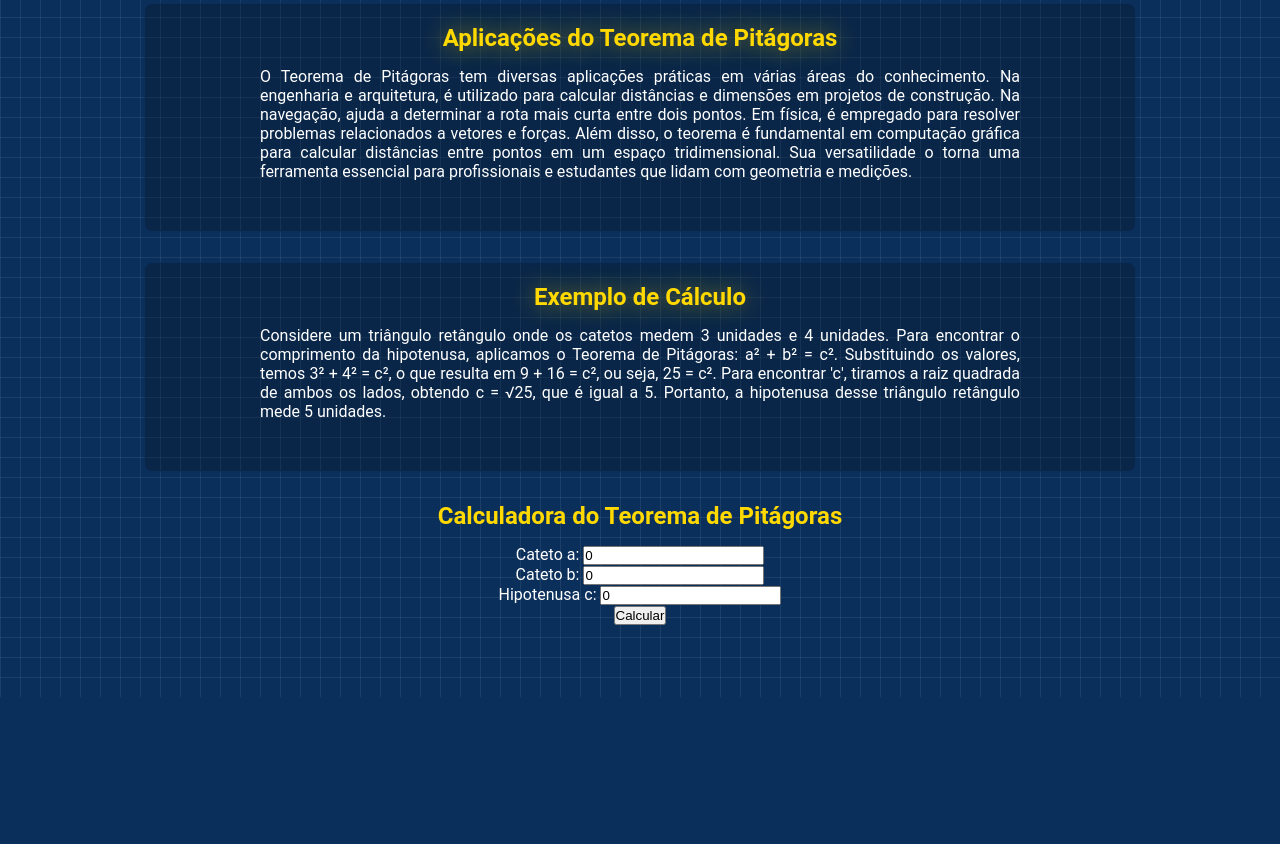
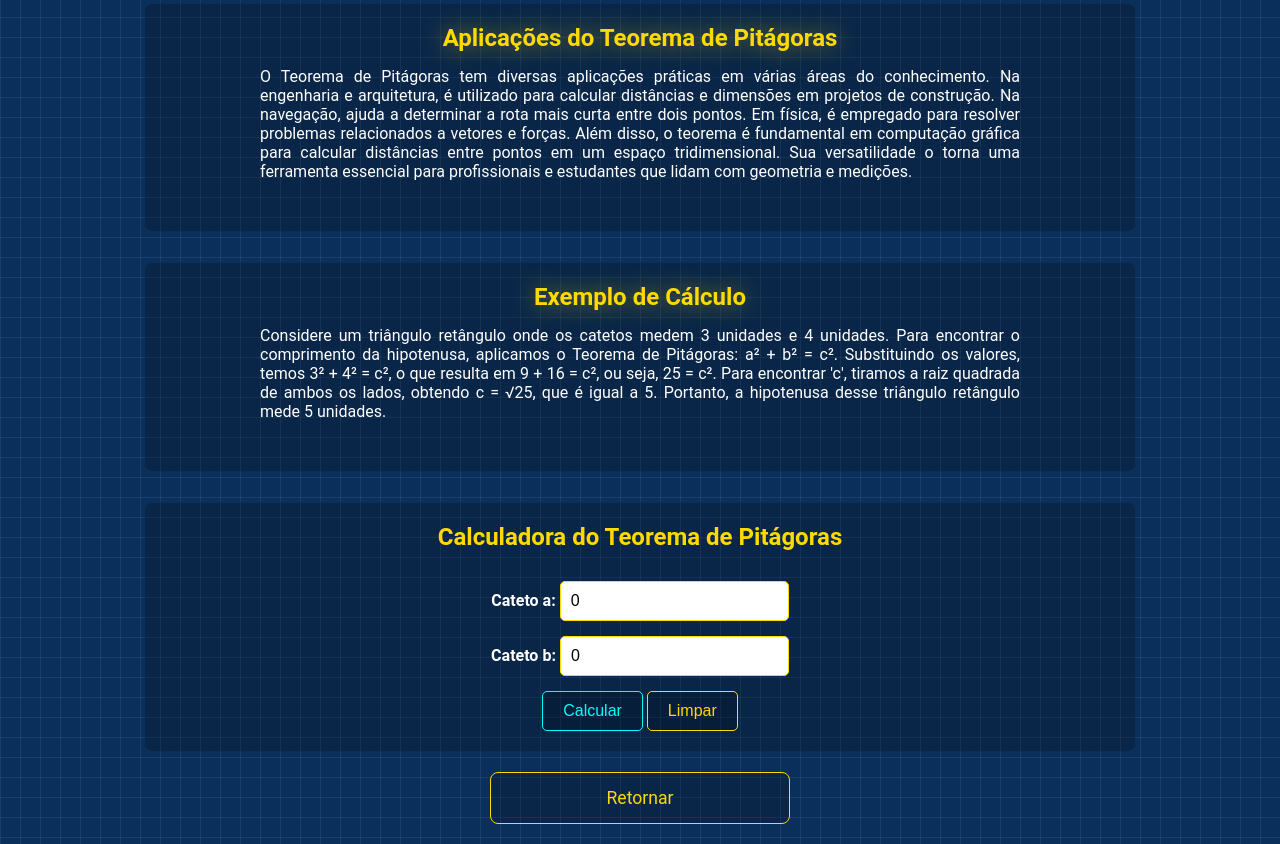
Before and after one commit to Joao-Felipe-Lautert/Blog-Mat, a plain HTML site: page Pitagoras.html in a window 1280 px wide. Shown: the part 383-1227 px from the top of the page. Before the commit the page ends 1080 px from the top, so only its background shows below. Drawn offline with Linux system fonts and the light colour scheme.

Commit message:
Teorema de Pitágoras V1.0

```diff
--- a/Pitagoras.html
+++ b/Pitagoras.html
@@ -5,7 +5,7 @@
     <meta name="viewport" content="width=device-width, initial-scale=1.0">
     <link rel="icon" type="image/ico" href="imagens/icone.ico">
     <link rel="stylesheet" href="css/Pitagoras.css">
-    <title>Document</title>
+    <title>Teorema de Pitágoras</title>
 </head>
 <body>
     <header>
@@ -26,17 +26,20 @@
         </div>
         <div class="calc">
             <h2>Calculadora do Teorema de Pitágoras</h2>
-            <label>Cateto a:</label>
-            <input type="number" id="cateto-a" min="0" value="0"><br>
-
-            <label>Cateto b:</label>
-            <input type="number" id="cateto-b" min="0" value="0"><br>
-
-            <label>Hipotenusa c:</label>
-            <input type="number" id="hipotenusa-c" min="0" value="0"><br>
-
-            <button onclick="calcPythagoras()">Calcular</button>
-            <div class="result" id="pythagoras-result"></div>
+            <div class="input-field">
+                <label>Cateto a:</label>
+                <input type="number" id="cateto-a" min="0" value="0"><br>
+            </div>
+            <div class="input-field">
+                <label>Cateto b:</label>
+                <input type="number" id="cateto-b" min="0" value="0"><br>
+            </div>
+            <div class="calc-button">
+                <button onclick="calcPythagoras()" id="calcular">Calcular</button>
+                <button onclick="clearPythagoras()" id="limpar">Limpar</button>
+                <div class="result" id="pythagoras-result"></div>
+            </div>
+        </div>
     </main>
     <footer>
         <a href="index.html" id="retornar">Retornar</a>
--- a/css/Pitagoras.css
+++ b/css/Pitagoras.css
@@ -77,6 +77,77 @@ main p {
     margin-bottom: 30px;
 }
 
+.calc {
+    display: grid;
+    gap: 15px;
+    background: rgba(0, 0, 0, 0.2);
+    border: 1px solid #0b2f5b;
+    border-radius: 8px;
+    margin: 0 auto;
+    justify-content: center;
+    padding: 20px;
+    margin-bottom: 20px;
+    width: 80%;
+}
+
+.result {
+    font-size: 1.2rem;
+    color: #00ffff;
+    text-shadow: 0 0 25px rgba(0, 255, 255, 0.6); /* Brilho ciano */
+}
+
+#calcular{
+    background-color: rgba(0, 0, 0, 0.2);
+    border: 1px solid #00ffff;
+    color: #00ffff;
+    padding: 10px 20px;
+    border-radius: 5px;
+    font-size: 1rem;
+    cursor: pointer;
+    transition: background-color 0.3s ease;
+}
+
+#calcular:hover{
+    box-shadow: 0 0 15px rgba(0, 255, 255, 0.6); /* Brilho ciano */
+}
+
+#limpar {
+    background-color: rgba(0, 0, 0, 0.2);
+    border: 1px solid #ffd900;
+    color: #ffd900;
+    padding: 10px 20px;
+    border-radius: 5px;
+    font-size: 1rem;
+    cursor: pointer;
+    transition: background-color 0.3s ease;
+}
+
+ #limpar:hover {
+    box-shadow: 0 0 15px rgba(255, 217, 0, 0.6); /* Brilho ciano */
+};
+
+.input-field {
+    display: flex;
+    flex-direction: column;
+}
+
+.input-field label {
+    margin-bottom: 5px;
+    font-weight: 600;
+    color: #ffffff;
+}
+
+.input-field input {
+    padding: 10px;
+    border: 1px solid #ffd900;
+    border-radius: 5px;
+    font-size: 1rem;
+}
+label {
+    font-weight: 600;
+    color: #ffffff;
+}
+
 #retornar {
     display: block;
     width: 300px;
@@ -99,7 +170,6 @@ main p {
     box-shadow: 0 0 15px rgba(0, 255, 255, 0.6); /* Brilho ciano */
 }
 
-
 footer {
     bottom: 20px;
     font-size: 0.9rem;
--- a/js/Pitagoras.js
+++ b/js/Pitagoras.js
@@ -2,7 +2,7 @@
 document.addEventListener('DOMContentLoaded', function(menu) {
 
     // Seleciona todos os elementos que têm a classe 'menu-botao'
-    const menuButtons = document.querySelectorAll('.menu-botao');
+    const menuButtons = document.querySelectorAll('#retornar');
 
     // Para cada botão, adiciona um atraso para a animação aparecer
     menuButtons.forEach((button, index) => {
@@ -31,3 +31,16 @@ document.addEventListener('DOMContentLoaded', function(credito) {
     });
 
 });
+
+calcPythagoras = () => {
+    let a = parseFloat(document.getElementById('cateto-a').value);
+    let b = parseFloat(document.getElementById('cateto-b').value);
+    let c = Math.sqrt(a * a + b * b);
+    document.getElementById('pythagoras-result').innerText = `A hipotenusa é: ${c.toFixed(2)}`;
+}
+
+clearPythagoras = () => {
+    document.getElementById('cateto-a').value = '';
+    document.getElementById('cateto-b').value = '';
+    document.getElementById('pythagoras-result').innerText = '';
+}
```
